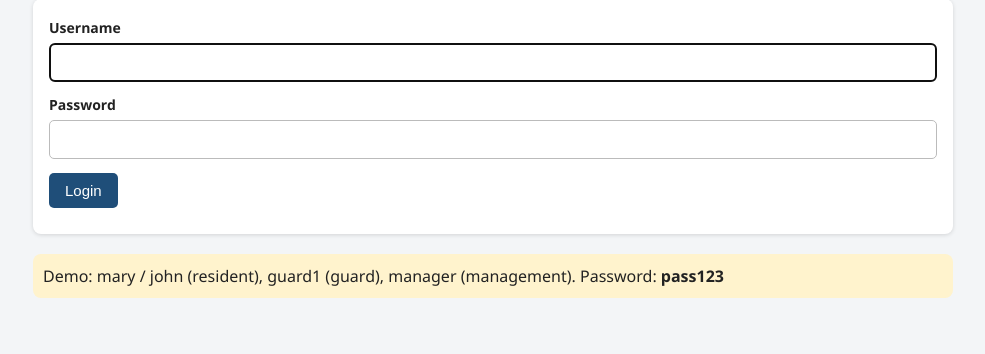
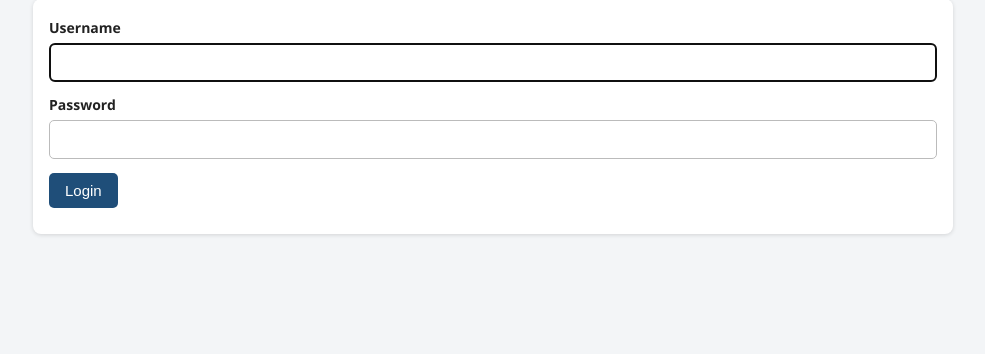
Before and after one commit to D1GuwaMedi/guardlink, a PHP site: page /login.php in a window 1280 px wide. Shown: the part 131-485 px from the top of the page, without its empty margins (147-1132 px from the left). Run offline with PHP 8.4, Linux system fonts and the light colour scheme; data that the repository does not hold is empty.

Commit message:
Remove demo password text from login page

```diff
--- a/login.php
+++ b/login.php
@@ -18,5 +18,4 @@ top('Login');
 if ($err) echo '<p class="no">' . h($err) . '</p>'; ?>
 <form method="post"><?= csrf() ?><label>Username</label><input name="username" required autofocus>
 <label>Password</label><input type="password" name="password" required><button>Login</button></form>
-<p class="warn">Demo: mary / john (resident), guard1 (guard), manager (management). Password: <b>pass123</b></p>
 <?php bottom();
```
